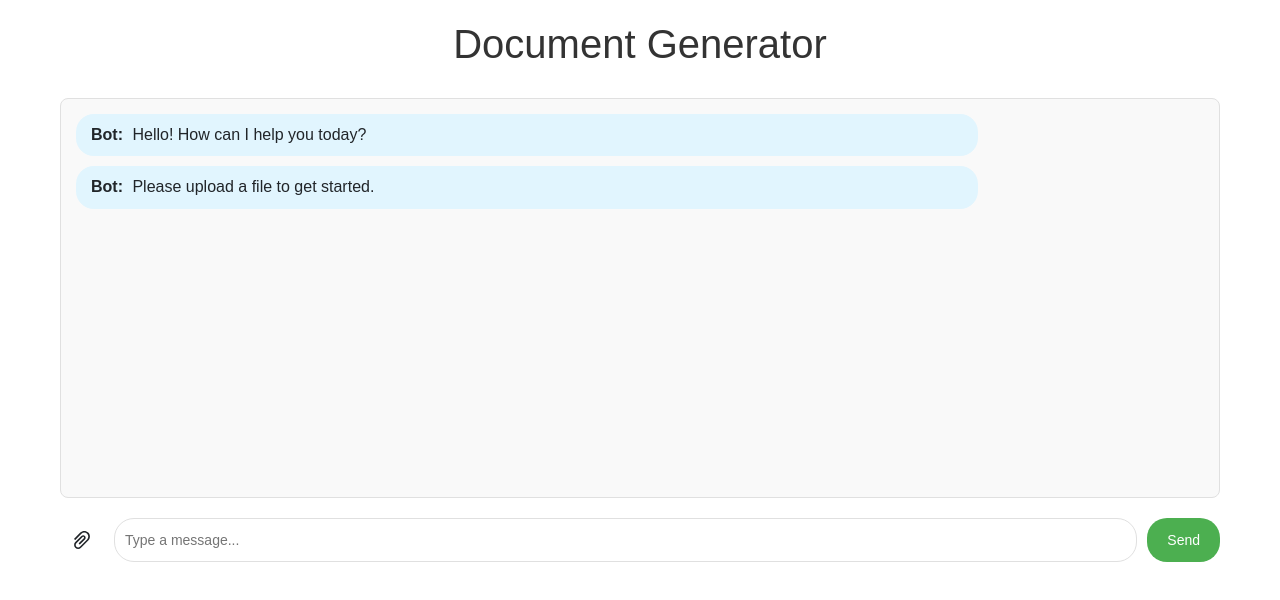
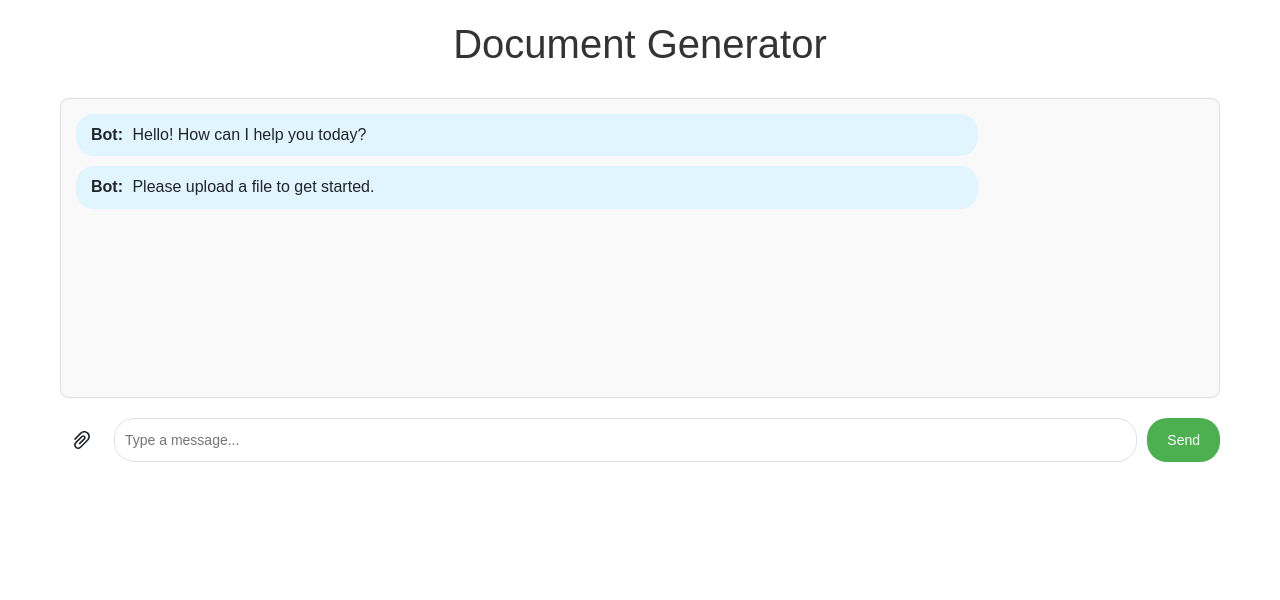
Before and after one commit to Xatan01/docugen, a React (Create React App) app: page /chatbot in a window 1280 px wide. Shown: the top 600 px of the page. Built offline with nearby package versions, Linux system fonts and the light colour scheme.

Commit message:
change document structure to be bigger

```diff
--- a/src/Pages/chatbotPage.css
+++ b/src/Pages/chatbotPage.css
@@ -24,7 +24,7 @@
 
 .chat-window {
   flex-grow: 1;
-  height: 400px;
+  height: 300px; /* Reduce the height of the chat window */
   overflow-y: auto;
   border: 1px solid #e0e0e0;
   border-radius: 8px;
@@ -86,11 +86,12 @@
 }
 
 .document-structure {
-  flex: 1;
+  flex: 2; /* Increase the flex value to take up more space */
   border: 1px solid #e0e0e0;
   border-radius: 8px;
   padding: 20px;
   background-color: #ffffff;
+  overflow: auto; /* Add overflow for scrolling if content exceeds height */
 }
 
 .structure-content {
```
